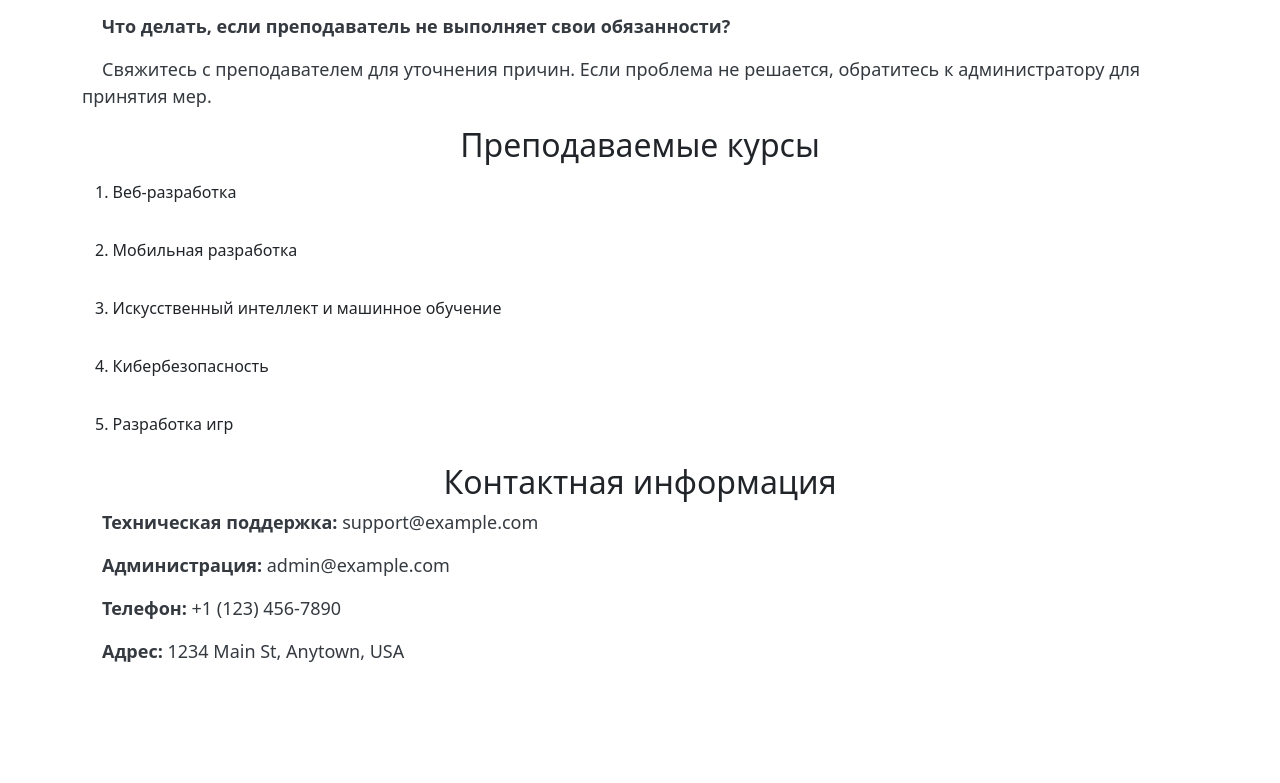
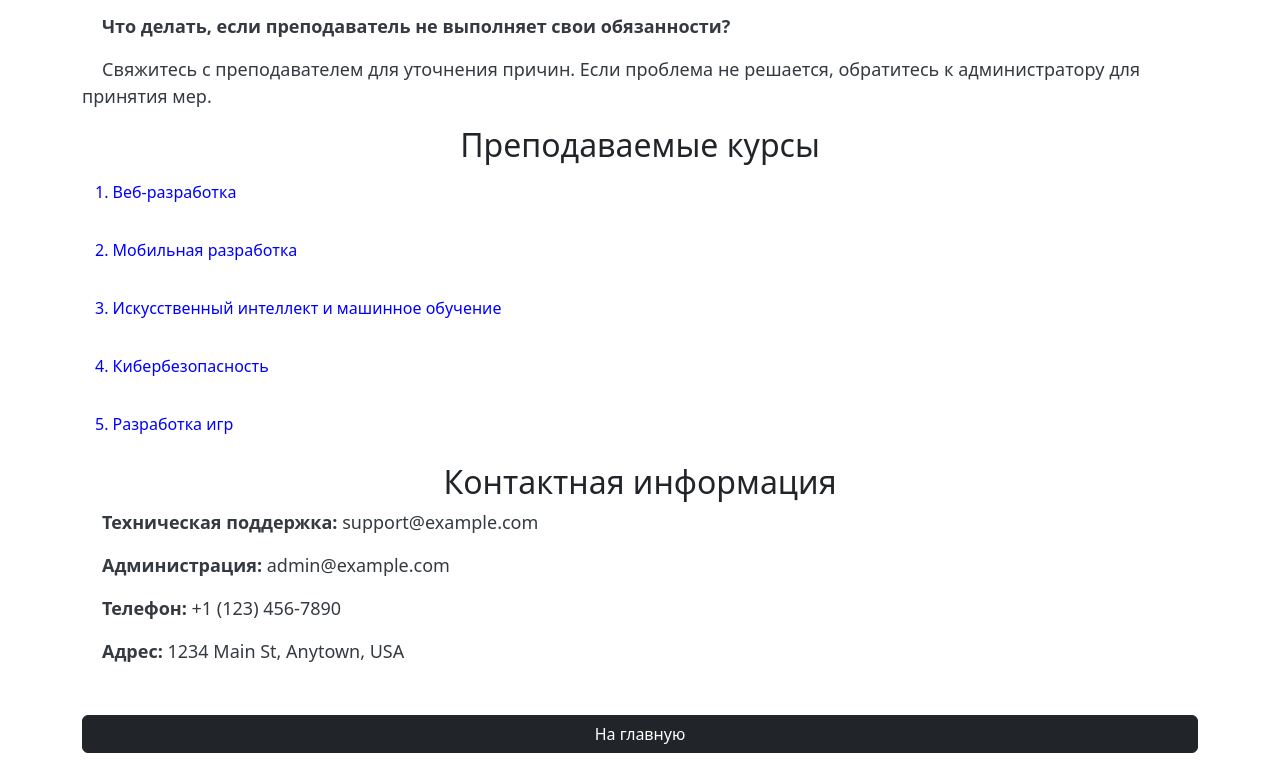
Before and after one commit to MaximZobkov/maximzobkov.github.io, a plain HTML site: page info.html in a window 1280 px wide. Shown: the part 991-1774 px from the top of the page. Before the commit the page ends 1672 px from the top, so only its background shows below. Drawn offline with nearby package versions, Linux system fonts and the light colour scheme.

Commit message:
final 3.0

```diff
--- a/info.html
+++ b/info.html
@@ -10,6 +10,7 @@
             font-family: Arial, sans-serif;
             color: #343a40;
         }
+
         .btn:hover {
             text-decoration: underline;
         }
@@ -110,7 +111,7 @@
     <h2>Преподаваемые курсы</h2>
     <div class="course-section">
         <button class="btn" type="button" data-bs-toggle="collapse"
-                data-bs-target="#collapse1" aria-expanded="false" aria-controls="collapse1">
+                data-bs-target="#collapse1" aria-expanded="false" aria-controls="collapse1" style="color: blue">
             1. Веб-разработка
         </button>
         <div class="collapse" id="collapse1">
@@ -124,7 +125,7 @@
     </div>
     <div class="course-section">
         <button class="btn" type="button" data-bs-toggle="collapse"
-                data-bs-target="#collapse2" aria-expanded="false" aria-controls="collapse2">
+                data-bs-target="#collapse2" aria-expanded="false" aria-controls="collapse2" style="color: blue">
             2. Мобильная разработка
         </button>
         <div class="collapse" id="collapse2">
@@ -138,7 +139,7 @@
     </div>
     <div class="course-section">
         <button class="btn" type="button" data-bs-toggle="collapse"
-                data-bs-target="#collapse3" aria-expanded="false" aria-controls="collapse3">
+                data-bs-target="#collapse3" aria-expanded="false" aria-controls="collapse3" style="color: blue">
             3. Искусственный интеллект и машинное обучение
         </button>
         <div class="collapse" id="collapse3">
@@ -153,7 +154,7 @@
     </div>
     <div class="course-section">
         <button class="btn" type="button" data-bs-toggle="collapse"
-                data-bs-target="#collapse4" aria-expanded="false" aria-controls="collapse4">
+                data-bs-target="#collapse4" aria-expanded="false" aria-controls="collapse4" style="color: blue">
             4. Кибербезопасность
         </button>
         <div class="collapse" id="collapse4">
@@ -165,7 +166,7 @@
     </div>
     <div class="course-section">
         <button class="btn" type="button" data-bs-toggle="collapse"
-                data-bs-target="#collapse5" aria-expanded="false" aria-controls="collapse5">
+                data-bs-target="#collapse5" aria-expanded="false" aria-controls="collapse5" style="color: blue">
             5. Разработка игр
         </button>
         <div class="collapse" id="collapse5">
@@ -182,6 +183,9 @@
     <p><b>Телефон:</b> +1 (123) 456-7890</p>
     <p><b>Адрес:</b> 1234 Main St, Anytown, USA</p>
 </div>
+<div class="container">
+    <a class="btn btn-dark" href="index.html" style="width:100%; margin-bottom: 30px;">На главную</a>
+</div>
 <script src="https://cdn.jsdelivr.net/npm/bootstrap@5.3.3/dist/js/bootstrap.bundle.min.js"
         integrity="sha384-YvpcrYf0tY3lHB60NNkmXc5s9fDVZLESaAA55NDzOxhy9GkcIdslK1eN7N6jIeHz"
         crossorigin="anonymous"></script>
```
Also changed, not shown: err1.html (+2 -0 lines), err2.html (+7 -2 lines).
